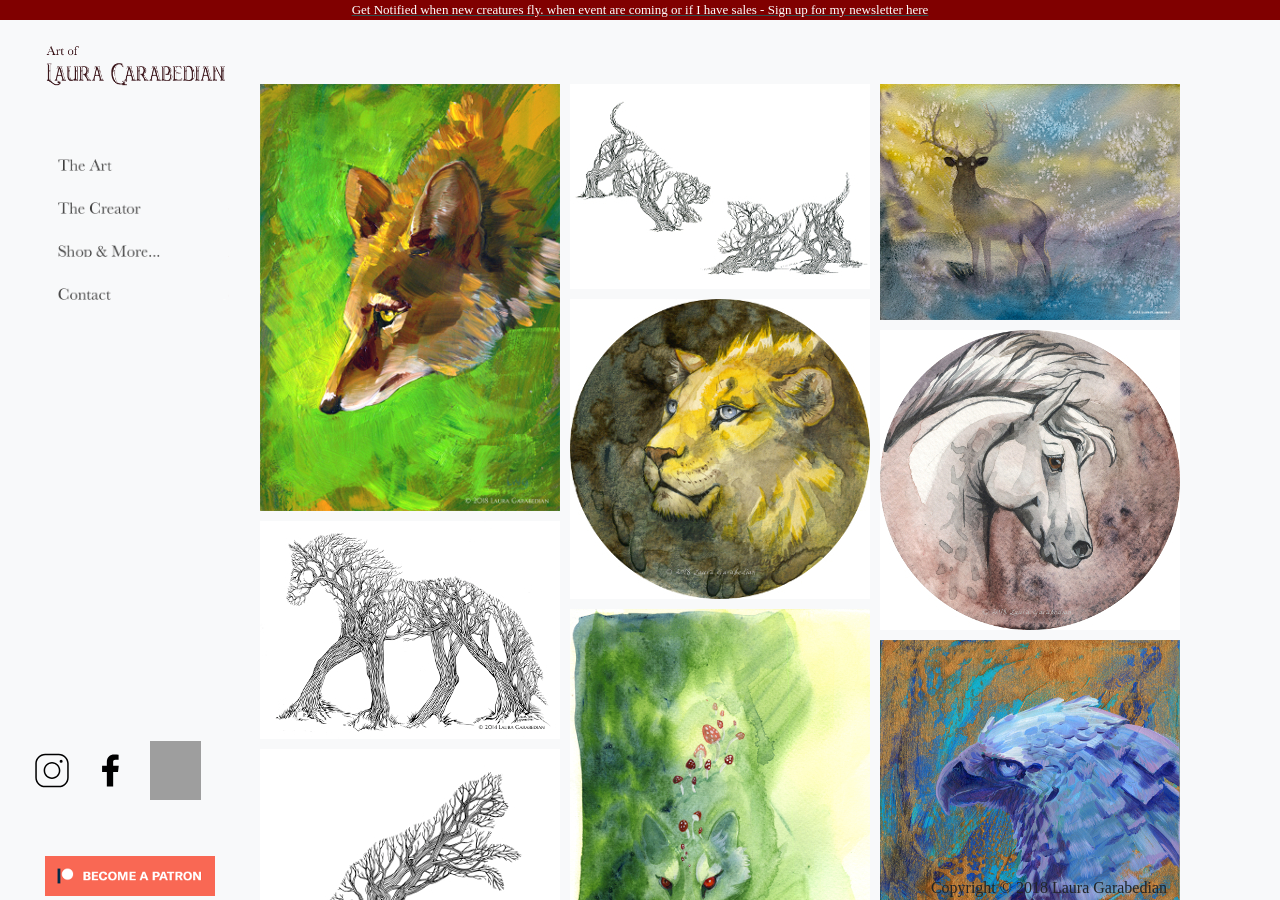
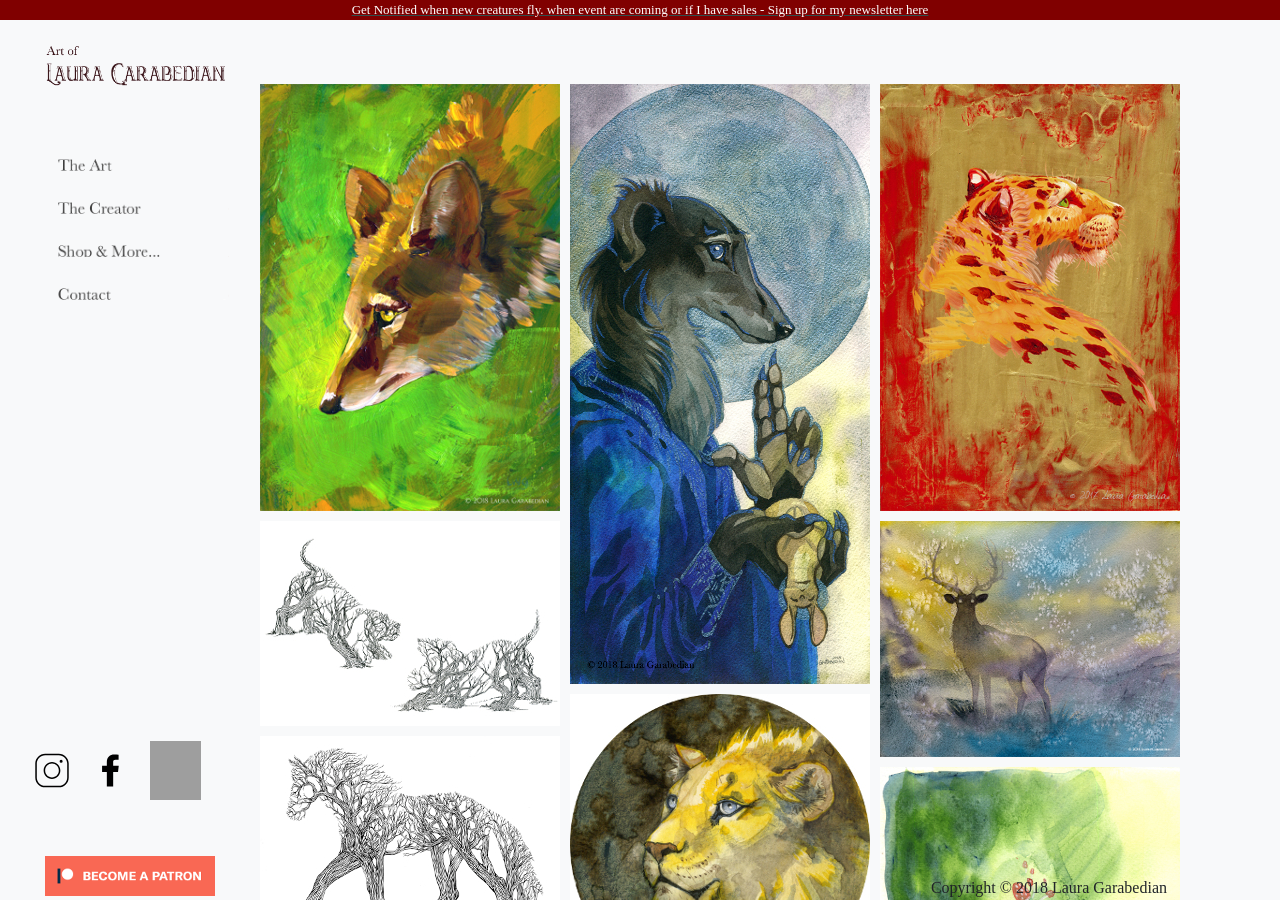
Before and after one commit to Lauragarabedian/lauragarabedian.com, a Jekyll site: the page built from index.html, in a window 1280 px wide and 900 px high. Built offline with Jekyll 4.4.1, drawn with Linux system fonts in a browser that asks for light colours; some web fonts are replaced; grey boxes are pictures that could not be loaded.

Commit message:
Some small reordering

```diff
--- a/index.html
+++ b/index.html
@@ -4,28 +4,28 @@
 {% include header.html %}
 <div class="grid">
     <div class="grid-item" style="height: 427px;"><img src="/static/frontpage/1.jpg"/></div>
+    <div class="grid-item" style="height: 600px;"><img src="/static/frontpage/15.jpg"/></div>
+    <div class="grid-item" style="height: 427px;"><img src="/static/frontpage/19.jpg"/></div>
     <div class="grid-item" style="height: 205px;"><img src="/static/frontpage/2.jpg"/></div>
     <div class="grid-item" style="height: 236px;"><img src="/static/frontpage/3.jpg"/></div>
     <div class="grid-item" style="height: 300px;"><img src="/static/frontpage/4.jpg"/></div>
-    <div class="grid-item" style="height: 300px;"><img src="/static/frontpage/5.jpg"/></div>
     <div class="grid-item" style="height: 218px;"><img src="/static/frontpage/6.jpg"/></div>
     <div class="grid-item" style="height: 437px;"><img src="/static/frontpage/7.jpg"/></div>
     <div class="grid-item" style="height: 297px;"><img src="/static/frontpage/8.jpg"/></div>
     <div class="grid-item" style="height: 213px;"><img src="/static/frontpage/9.jpg"/></div>
     <div class="grid-item" style="height: 380px;"><img src="/static/frontpage/10.jpg"/></div>
+    <div class="grid-item" style="height: 225px;"><img src="/static/frontpage/23.jpg"/></div>
     <div class="grid-item" style="height: 386px;"><img src="/static/frontpage/11.jpg"/></div>
     <div class="grid-item" style="height: 604px;"><img src="/static/frontpage/12.jpg"/></div>
     <div class="grid-item" style="height: 420px;"><img src="/static/frontpage/13.jpg"/></div>
     <div class="grid-item" style="height: 601px;"><img src="/static/frontpage/14.jpg"/></div>
-    <div class="grid-item" style="height: 600px;"><img src="/static/frontpage/15.jpg"/></div>
     <div class="grid-item" style="height: 300px;"><img src="/static/frontpage/16.jpg"/></div>
     <div class="grid-item" style="height: 217px;"><img src="/static/frontpage/17.jpg"/></div>
     <div class="grid-item" style="height: 604px;"><img src="/static/frontpage/18.jpg"/></div>
-    <div class="grid-item" style="height: 427px;"><img src="/static/frontpage/19.jpg"/></div>
     <div class="grid-item" style="height: 218px;"><img src="/static/frontpage/20.jpg"/></div>
     <div class="grid-item" style="height: 211px;"><img src="/static/frontpage/21.jpg"/></div>
+    <div class="grid-item" style="height: 300px;"><img src="/static/frontpage/5.jpg"/></div>
     <div class="grid-item" style="height: 211px;"><img src="/static/frontpage/22.jpg"/></div>
-    <div class="grid-item" style="height: 225px;"><img src="/static/frontpage/23.jpg"/></div>
     <div class="grid-item" style="height: 215px;"><img src="/static/frontpage/24.jpg"/></div>
 </div>
 {% include footer.html %}
```
